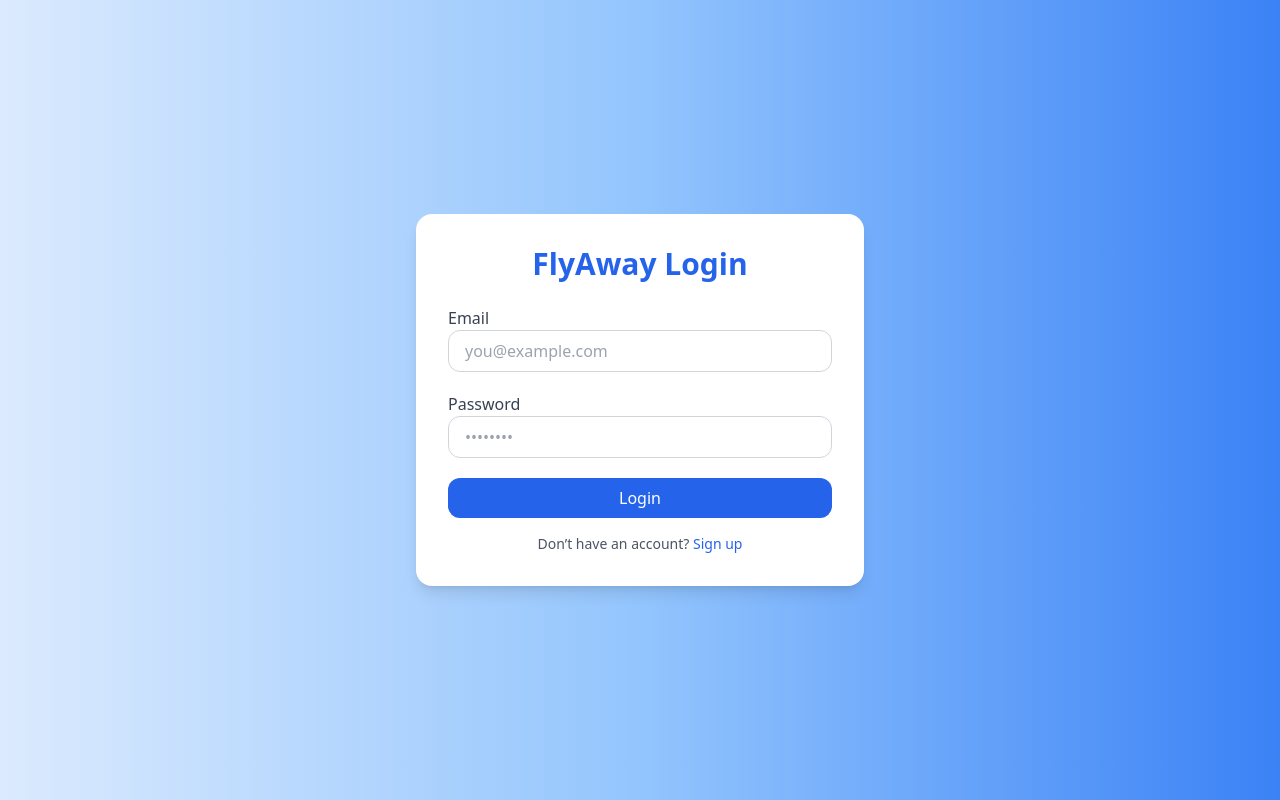
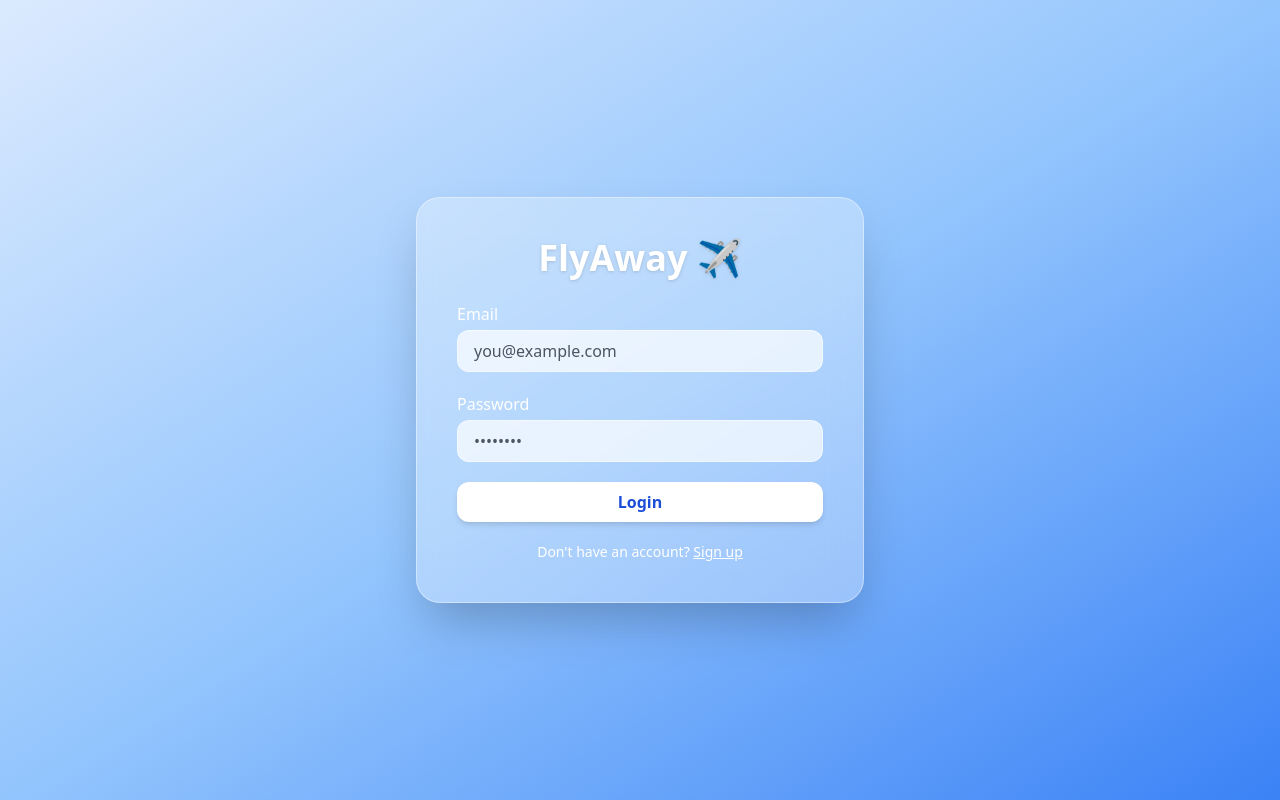
Before and after one commit to ssulochanaherath/flyaway_frontend, a React (Vite) app: page / in a window 1280 px wide. Built offline with nearby package versions, Linux system fonts and the light colour scheme.

Commit message:
few changes in login page

```diff
--- a/src/pages/Login.tsx
+++ b/src/pages/Login.tsx
@@ -1,25 +1,27 @@
 import React, { useState } from "react";
+import { useDispatch } from "react-redux";
+import { login } from "../redux/slices/authSlice";
 
 const Login: React.FC = () => {
     const [email, setEmail] = useState("");
     const [password, setPassword] = useState("");
+    const dispatch = useDispatch();
 
     const handleLogin = (e: React.FormEvent) => {
         e.preventDefault();
-        console.log("Logging in with:", { email, password });
-        // Add your login logic here
+        dispatch(login(email));
     };
 
     return (
-        <div className="min-h-screen flex items-center justify-center bg-gradient-to-r from-blue-100 via-blue-300 to-blue-500">
-            <div className="bg-white p-8 rounded-2xl shadow-lg w-full max-w-md">
-                <h2 className="text-3xl font-bold text-center text-blue-600 mb-6">FlyAway Login</h2>
+        <div className="min-h-screen bg-gradient-to-br from-blue-100 via-blue-300 to-blue-500 flex items-center justify-center font-sans">
+            <div className="bg-white/30 backdrop-blur-lg shadow-2xl rounded-3xl p-10 w-full max-w-md border border-white/40">
+                <h1 className="text-4xl font-bold text-white text-center mb-6 drop-shadow">FlyAway ✈️</h1>
                 <form onSubmit={handleLogin} className="space-y-5">
                     <div>
-                        <label className="block text-gray-700">Email</label>
+                        <label className="text-white font-medium">Email</label>
                         <input
                             type="email"
-                            className="w-full px-4 py-2 border border-gray-300 rounded-xl focus:outline-none focus:ring-2 focus:ring-blue-400"
+                            className="w-full mt-1 px-4 py-2 rounded-xl bg-white/70 border border-white/50 placeholder-gray-600 focus:outline-none focus:ring-2 focus:ring-white/80"
                             placeholder="you@example.com"
                             value={email}
                             onChange={(e) => setEmail(e.target.value)}
@@ -28,10 +30,10 @@ const Login: React.FC = () => {
                     </div>
 
                     <div>
-                        <label className="block text-gray-700">Password</label>
+                        <label className="text-white font-medium">Password</label>
                         <input
                             type="password"
-                            className="w-full px-4 py-2 border border-gray-300 rounded-xl focus:outline-none focus:ring-2 focus:ring-blue-400"
+                            className="w-full mt-1 px-4 py-2 rounded-xl bg-white/70 border border-white/50 placeholder-gray-600 focus:outline-none focus:ring-2 focus:ring-white/80"
                             placeholder="••••••••"
                             value={password}
                             onChange={(e) => setPassword(e.target.value)}
@@ -41,13 +43,17 @@ const Login: React.FC = () => {
 
                     <button
                         type="submit"
-                        className="w-full bg-blue-600 text-white py-2 rounded-xl hover:bg-blue-700 transition"
+                        className="w-full bg-white text-blue-700 font-semibold py-2 rounded-xl hover:bg-blue-100 transition-all duration-200 shadow-md hover:shadow-xl"
                     >
                         Login
                     </button>
                 </form>
-                <p className="text-sm text-gray-600 mt-4 text-center">
-                    Don’t have an account? <a href="/signup" className="text-blue-600 font-medium">Sign up</a>
+
+                <p className="text-white mt-5 text-center text-sm">
+                    Don't have an account?{" "}
+                    <a href="/signup" className="underline hover:text-blue-100">
+                        Sign up
+                    </a>
                 </p>
             </div>
         </div>
```
